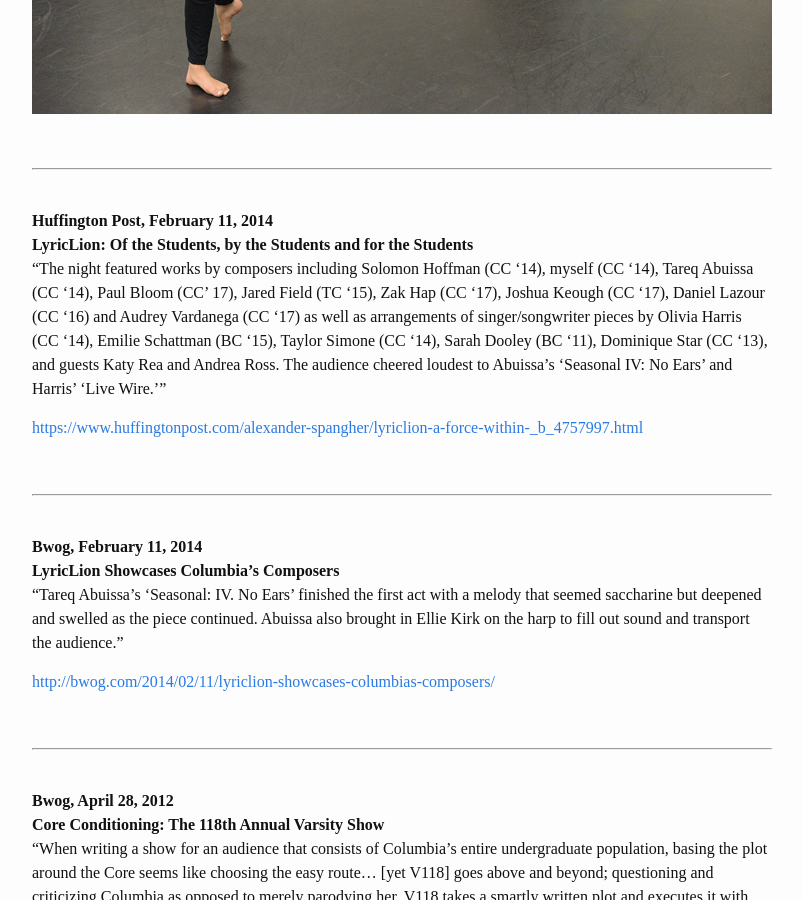
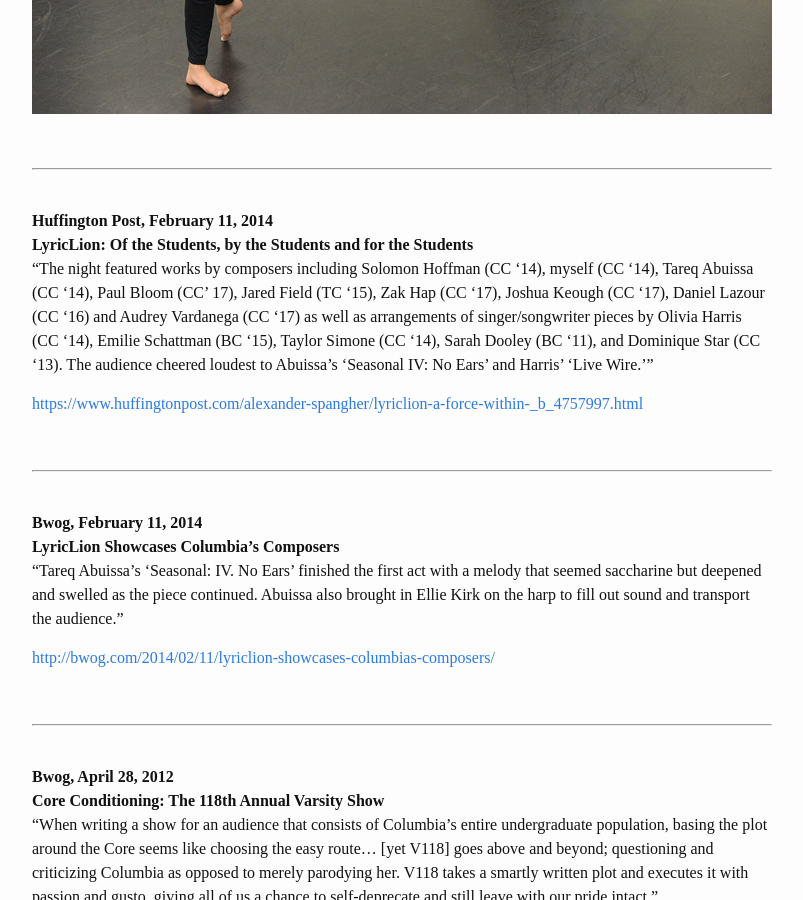
Before and after one commit to Tareq62/tareq.abuissa.net, a Jekyll site: the page built from press.md, in a window 1280 px wide and 900 px high, scrolled down 5566 px. Shown: the whole window, without its empty margins (238-1041 px from the left). Built offline with Jekyll 4.4.1, drawn with Linux system fonts in a browser that asks for light colours.

Commit message:
Shortened Press blurb

```diff
--- a/press.md
+++ b/press.md
@@ -97,7 +97,7 @@
 
 <b>Huffington Post, February 11, 2014</b>
 <br><b>LyricLion: Of the Students, by the Students and for the Students</b>
-<br>"The night featured works by composers including Solomon Hoffman (CC ‘14), myself (CC ‘14), Tareq Abuissa (CC ‘14), Paul Bloom (CC’ 17), Jared Field (TC ‘15), Zak Hap (CC ‘17), Joshua Keough (CC ‘17), Daniel Lazour (CC ‘16) and Audrey Vardanega (CC ‘17) as well as arrangements of singer/songwriter pieces by Olivia Harris (CC ‘14), Emilie Schattman (BC ‘15), Taylor Simone (CC ‘14), Sarah Dooley (BC ‘11), Dominique Star (CC ‘13), and guests Katy Rea and Andrea Ross. The audience cheered loudest to Abuissa’s 'Seasonal IV: No Ears' and Harris’ 'Live Wire.'"
+<br>"The night featured works by composers including Solomon Hoffman (CC ‘14), myself (CC ‘14), Tareq Abuissa (CC ‘14), Paul Bloom (CC’ 17), Jared Field (TC ‘15), Zak Hap (CC ‘17), Joshua Keough (CC ‘17), Daniel Lazour (CC ‘16) and Audrey Vardanega (CC ‘17) as well as arrangements of singer/songwriter pieces by Olivia Harris (CC ‘14), Emilie Schattman (BC ‘15), Taylor Simone (CC ‘14), Sarah Dooley (BC ‘11), and Dominique Star (CC ‘13). The audience cheered loudest to Abuissa’s 'Seasonal IV: No Ears' and Harris’ 'Live Wire.'"
 
 <a href="https://www.huffingtonpost.com/alexander-spangher/lyriclion-a-force-within-_b_4757997.html" target="blank">https://www.huffingtonpost.com/alexander-spangher/lyriclion-a-force-within-_b_4757997.html</a>
 
```
